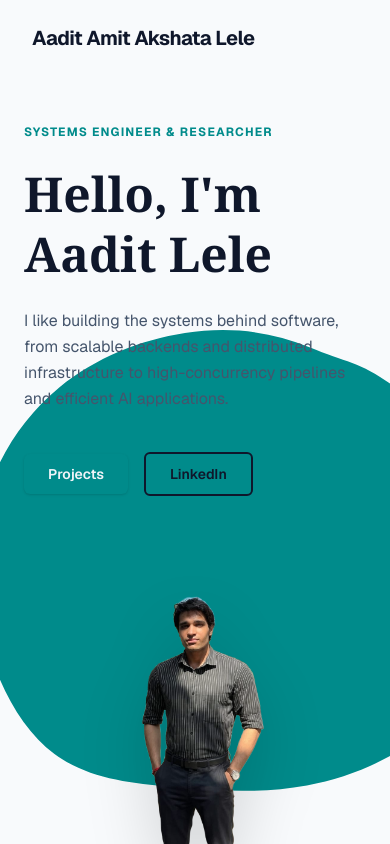
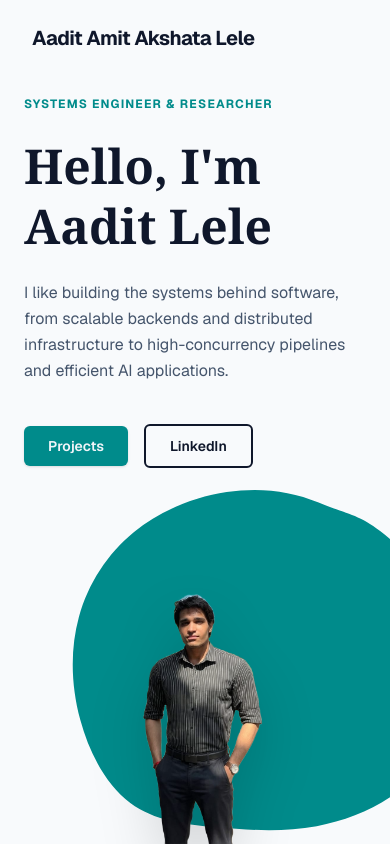
Before and after one commit to aadit13579/aadit13579.github.io, a Next.js app: page / in a window 390 px wide. Built offline with nearby package versions, Linux system fonts and the light colour scheme.

Commit message:
adjusted homepage

```diff
--- a/app/page.tsx
+++ b/app/page.tsx
@@ -1,7 +1,7 @@
-import React from 'react';
-import { Navbar } from '@/components/layout/Navbar';
-import { Button } from '@/components/ui/Button';
-import Image from 'next/image';
+import React from "react";
+import { Navbar } from "@/components/layout/Navbar";
+import { Button } from "@/components/ui/Button";
+import Image from "next/image";
 
 export default function Home() {
   return (
@@ -15,12 +15,15 @@ export default function Home() {
           xmlns="http://www.w3.org/2000/svg"
           className="
             absolute
-            top-[35%] right-[-35%]
-            w-[150%] h-[65%]
-            md:top-[-10%] md:right-[-12%]
-            md:w-[75%] md:h-[120%]
+            top-[55%] right-[-45%]
+            w-[155%] h-[48%]
+            rotate-12
             text-[#008B8B] fill-current
-            transform rotate-12
+
+            md:top-[-10%]
+            md:right-[-12%]
+            md:w-[75%]
+            md:h-[120%]
           "
         >
           <path
@@ -31,22 +34,58 @@ export default function Home() {
       </div>
 
       {/* Hero */}
-      <div className="max-w-7xl mx-auto px-6 md:px-16 min-h-screen flex flex-col md:flex-row items-center justify-center pt-24 md:pt-0 relative z-10">
-
-        {/* Text */}
-        <div className="w-full md:w-1/2 space-y-6 text-left pb-8 md:pb-0 z-20">
+      <div
+        className="
+          max-w-7xl mx-auto
+          px-6 md:px-16
+          min-h-screen
+          flex flex-col md:flex-row
+          items-center
+          justify-center
+          pt-20 md:pt-0
+          relative z-10
+        "
+      >
+        {/* Text content */}
+        <div
+          className="
+            w-full md:w-1/2
+            space-y-6
+            text-left
+            pb-4 md:pb-0
+            z-20
+          "
+        >
           <p className="text-[#008B8B] font-bold uppercase tracking-widest text-xs md:text-sm">
             Systems Engineer & Researcher
           </p>
 
-          <h1 className="text-5xl md:text-7xl font-extrabold text-slate-900 leading-tight font-serif">
-            Hello, I'm <br /> Aadit Lele
+          <h1
+            className="
+              text-5xl
+              md:text-7xl
+              font-extrabold
+              text-slate-900
+              leading-tight
+              font-serif
+            "
+          >
+            Hello, I'm
+            <br />
+            Aadit Lele
           </h1>
 
-          <p className="text-slate-600 max-w-md text-base md:text-lg leading-relaxed">
-            I like building the systems behind software, from scalable backends
-            and distributed infrastructure to high-concurrency pipelines and
-            efficient AI applications.
+          <p
+            className="
+              text-slate-600
+              max-w-md
+              text-base md:text-lg
+              leading-relaxed
+            "
+          >
+            I like building the systems behind software, from scalable
+            backends and distributed infrastructure to high-concurrency
+            pipelines and efficient AI applications.
           </p>
 
           <div className="flex flex-wrap items-center gap-4 pt-4">
@@ -66,19 +105,39 @@ export default function Home() {
           </div>
         </div>
 
-        {/* Image */}
-        <div className="w-full md:w-1/2 flex justify-center md:justify-end relative z-10">
-          <div className="relative w-64 h-72 md:w-[500px] md:h-[600px]">
+        {/* Portrait */}
+        <div
+          className="
+            w-full md:w-1/2
+            flex
+            justify-center md:justify-end
+            relative
+            z-10
+            mt-6 md:mt-0
+          "
+        >
+          <div
+            className="
+              relative
+              w-64 h-80
+              md:w-[500px] md:h-[600px]
+            "
+          >
             <Image
               src="/thisimage.png"
               alt="Aadit Amit Akshata Lele"
               fill
-              className="object-contain object-bottom scale-125 md:scale-200 drop-shadow-2xl"
+              className="
+                object-contain
+                object-bottom
+                scale-110
+                md:scale-200
+                drop-shadow-2xl
+              "
               priority
             />
           </div>
         </div>
-
       </div>
     </main>
   );
```
